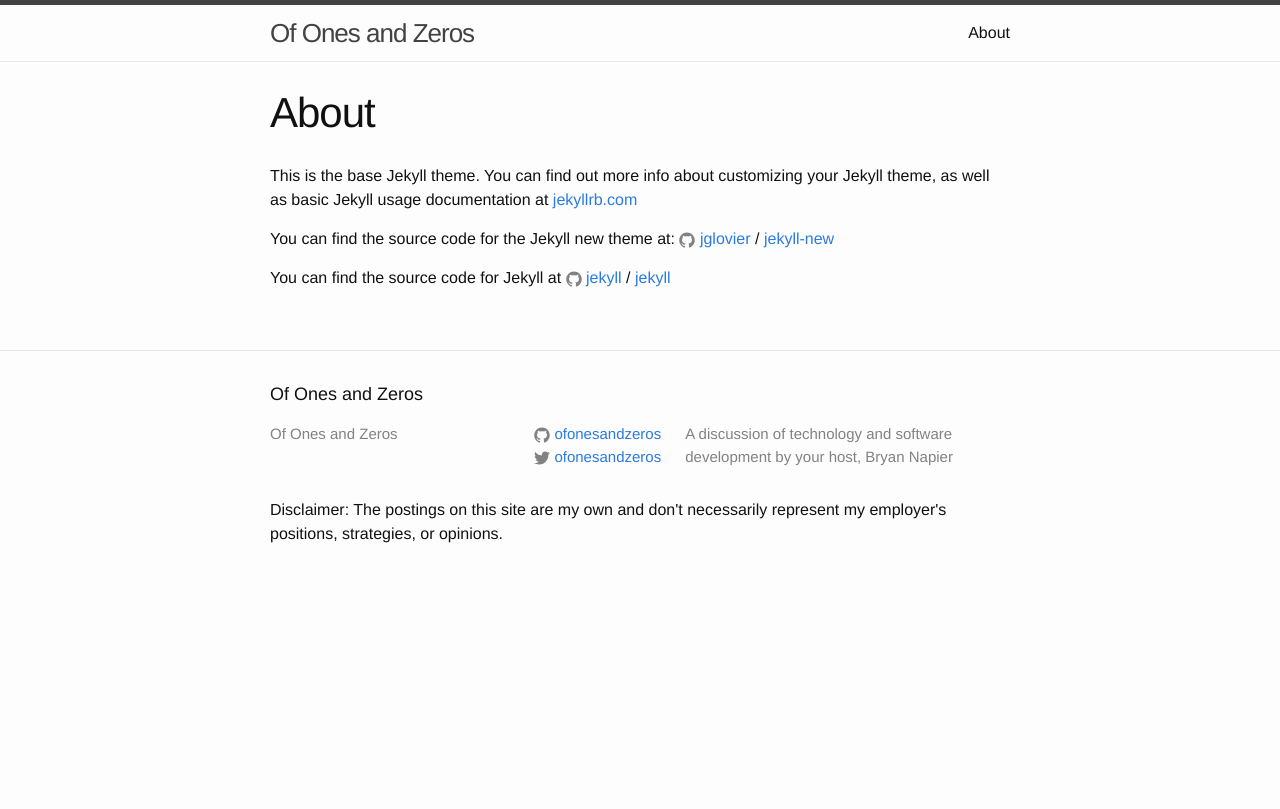
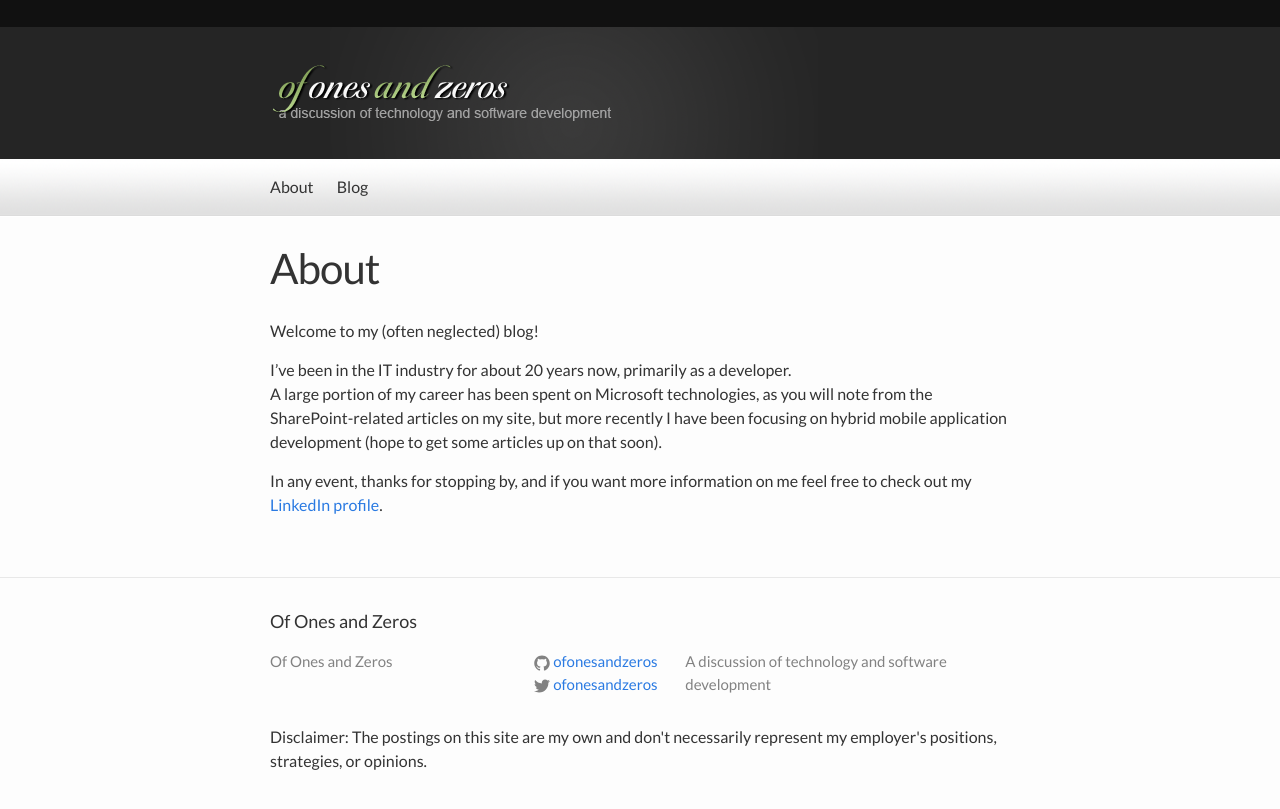
Before and after one commit to ofonesandzeros/ofonesandzeros.github.io, a Jekyll site: the page built from about.md, in a window 1280 px wide. Shown: the top 809 px of the page. Built offline with Jekyll 4.4.1, drawn with Linux system fonts in a browser that asks for light colours.

Commit message:
Adding styling.

```diff
--- a/_config.yml
+++ b/_config.yml
@@ -9,7 +9,7 @@
 title: Of Ones and Zeros
 email: bryan.napier.md@gmail.com
 description: > # this means to ignore newlines until "baseurl:"
-  A discussion of technology and software development by your host, Bryan Napier
+  A discussion of technology and software development
 baseurl: "" # the subpath of your site, e.g. /blog
 url: "http://ofonesandzeros.com" # the base hostname & protocol for your site
 twitter_username: ofonesandzeros
--- a/_includes/header.html
+++ b/_includes/header.html
@@ -2,7 +2,11 @@
 
   <div class="wrapper">
 
-    <a class="site-title" href="{{ site.baseurl }}/">{{ site.title }}</a>
+    <div class="top-nav"></div>
+
+    <div class="header-logo">
+      <a class="site-title" href="{{ site.baseurl }}/"><img src="{{ site.baseurl }}/images/logo-trans.png" alt="{{ site.title }}" /></a>
+    </div>
 
     <nav class="site-nav">
       <a href="#" class="menu-icon">
@@ -19,6 +23,7 @@
           <a class="page-link" href="{{ my_page.url | prepend: site.baseurl }}">{{ my_page.title }}</a>
           {% endif %}
         {% endfor %}
+        <a class="page-link" href="{{ site.baseurl }}/">Blog</a>
       </div>
     </nav>
 
--- a/_sass/_base.scss
+++ b/_sass/_base.scss
@@ -132,7 +132,7 @@ code {
     font-size: 15px;
     border: 1px solid $grey-color-light;
     border-radius: 3px;
-    background-color: #eef;
+    background-color: $background-green;
 }
 
 code {
--- a/_sass/_layout.scss
+++ b/_sass/_layout.scss
@@ -2,12 +2,23 @@
  * Site header
  */
 .site-header {
-    border-top: 5px solid $grey-color-dark;
-    border-bottom: 1px solid $grey-color-light;
-    min-height: 56px;
+    min-height: 217px;
+    background: url('../images/bg_top.gif') repeat-x 0 0;
 
     // Positioning context for the mobile navigation icon
     position: relative;
+}
+
+.site-header {
+  .top-nav {
+    min-height: 27px;
+  }
+
+  .header-logo {
+    min-height: 107px;
+    padding-top: 25px;
+    background: url('../images/bg_top_gradient.gif') no-repeat 60px 0;
+  }
 }
 
 .site-title {
@@ -25,7 +36,7 @@
 }
 
 .site-nav {
-    float: right;
+    float: left;
     line-height: 56px;
 
     .menu-icon {
--- a/about.md
+++ b/about.md
@@ -4,12 +4,13 @@ title: About
 permalink: /about/
 ---
 
-This is the base Jekyll theme. You can find out more info about customizing your Jekyll theme, as well as basic Jekyll usage documentation at [jekyllrb.com](http://jekyllrb.com/)
+Welcome to my (often neglected) blog!
 
-You can find the source code for the Jekyll new theme at:
-{% include icon-github.html username="jglovier" %} /
-[jekyll-new](https://github.com/jglovier/jekyll-new)
+I've been in the IT industry for about 20 years now, primarily as a developer.
+A large portion of my career has been spent on Microsoft technologies, as you will
+note from the SharePoint-related articles on my site, but more recently I have been
+focusing on hybrid mobile application development (hope to get some articles up
+on that soon).
 
-You can find the source code for Jekyll at
-{% include icon-github.html username="jekyll" %} /
-[jekyll](https://github.com/jekyll/jekyll)
+In any event, thanks for stopping by, and if you want more information on me
+feel free to check out my [LinkedIn profile](https://www.linkedin.com/in/bryannapier).
--- a/css/main.scss
+++ b/css/main.scss
@@ -3,10 +3,8 @@
 ---
 @charset "utf-8";
 
-
-
 // Our variables
-$base-font-family: "Helvetica Neue", Helvetica, Arial, sans-serif;
+$base-font-family: "Lato", sans-serif;
 $base-font-size:   16px;
 $base-font-weight: 400;
 $small-font-size:  $base-font-size * 0.875;
@@ -14,13 +12,18 @@ $base-line-height: 1.5;
 
 $spacing-unit:     30px;
 
-$text-color:       #111;
+$text-color:       #333;
 $background-color: #fdfdfd;
 $brand-color:      #2a7ae2;
 
 $grey-color:       #828282;
 $grey-color-light: lighten($grey-color, 40%);
 $grey-color-dark:  darken($grey-color, 25%);
+
+$dark-grey:       #565656;
+
+$green:           #9CA722;
+$background-green: #eee;
 
 // Width of the content area
 $content-width:    800px;
@@ -47,6 +50,7 @@ $on-laptop:        800px;
 
 // Import partials from `sass_dir` (defaults to `_sass`)
 @import
+        url(https://fonts.googleapis.com/css?family=Lato:400,700,900),
         "base",
         "layout",
         "syntax-highlighting"
```
Also changed, not shown: images/bg_top.gif (added), images/bg_top_gradient.gif (added), images/logo-trans.png (added).
